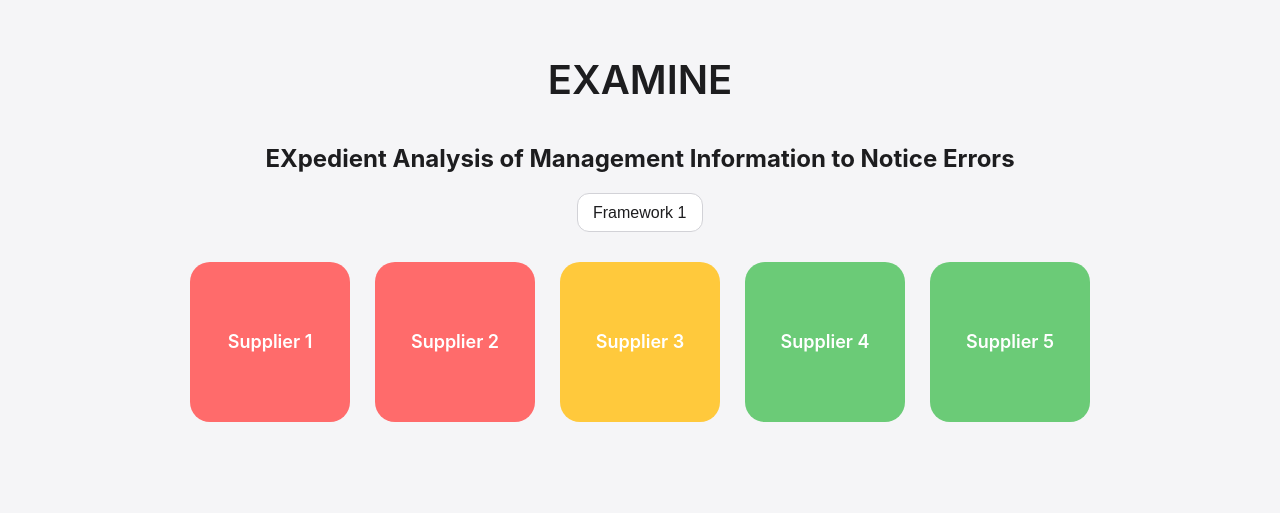
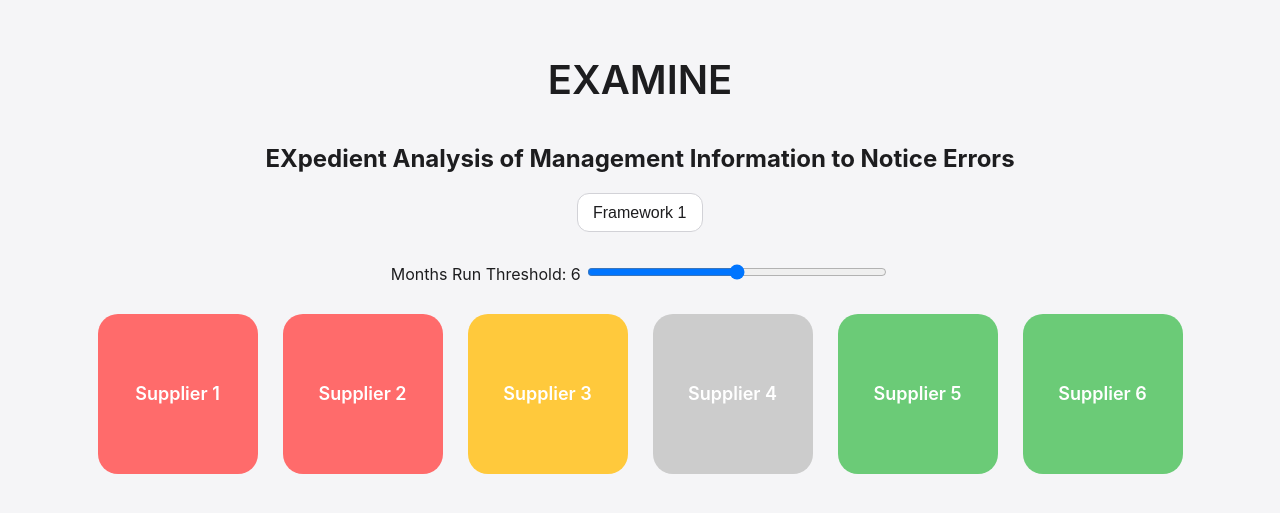
Before and after one commit to Crown-Commercial-Service/ccs-ai-examine, a Flask app: page / in a window 1280 px wide. Shown: the top 513 px of the page. Run offline with Flask 3, Linux system fonts and the light colour scheme.

Commit message:
Add slider-dependent colouring

```diff
--- a/app.py
+++ b/app.py
@@ -6,6 +6,8 @@ app = Flask(__name__)
 
 def load_suppliers_data():
     df = pd.read_csv('suppliers.csv')
+    if 'color' in df.columns:
+        df = df.drop(columns=['color'])
     suppliers_data = {}
     for framework, group in df.groupby('framework'):
         suppliers_list = group.to_dict('records')
--- a/static/css/style.css
+++ b/static/css/style.css
@@ -40,6 +40,14 @@ select {
     cursor: pointer;
 }
 
+.slider-container {
+    margin-bottom: 30px;
+}
+
+input[type="range"] {
+    width: 300px;
+}
+
 .suppliers-container {
     display: flex;
     justify-content: center;
@@ -61,6 +69,7 @@ select {
     border: none;
     border-radius: 20px;
     transition: transform 0.2s ease-in-out, box-shadow 0.2s ease-in-out;
+    background-color: #cccccc;
 }
 
 .supplier-box:hover {
--- a/static/js/script.js
+++ b/static/js/script.js
@@ -1,10 +1,35 @@
 document.addEventListener('DOMContentLoaded', () => {
     const frameworkSelect = document.getElementById('framework');
-    const suppliersContainer = document = document.getElementById('suppliers-container');
+    const suppliersContainer = document.getElementById('suppliers-container');
     const detailsBox = document.getElementById('supplier-details');
+    const thresholdSlider = document.getElementById('threshold');
+    const thresholdValue = document.getElementById('threshold-value');
 
     function formatCurrency(value) {
         return new Intl.NumberFormat('en-GB', { style: 'currency', currency: 'GBP' }).format(value);
+    }
+
+    function updateSupplierColors() {
+        const threshold = parseInt(thresholdSlider.value, 10);
+        thresholdValue.textContent = threshold;
+        const supplierBoxes = document.querySelectorAll('.supplier-box');
+        supplierBoxes.forEach(box => {
+            const details = JSON.parse(box.dataset.details);
+            const reportedSpend = details['Reported spend'];
+            const contractEnd = new Date(details['Contract end']);
+            const monthsRun = details['Months Run So Far'];
+            const today = new Date();
+
+            box.classList.remove('red', 'yellow', 'green');
+
+            if (reportedSpend > 0) {
+                box.classList.add('green');
+            } else if (contractEnd < today) {
+                box.classList.add('red');
+            } else if (monthsRun > threshold) {
+                box.classList.add('yellow');
+            }
+        });
     }
 
     function attachEventListenersToSupplierBoxes() {
@@ -45,15 +70,19 @@ document.addEventListener('DOMContentLoaded', () => {
                 suppliersContainer.innerHTML = '';
                 suppliers.forEach(supplier => {
                     const supplierBox = document.createElement('div');
-                    supplierBox.className = `supplier-box ${supplier.color}`;
+                    supplierBox.className = 'supplier-box';
                     supplierBox.dataset.details = JSON.stringify(supplier.details);
                     supplierBox.dataset.name = supplier.name;
                     supplierBox.textContent = supplier.name;
                     suppliersContainer.appendChild(supplierBox);
                 });
                 attachEventListenersToSupplierBoxes();
+                updateSupplierColors();
             });
     });
 
+    thresholdSlider.addEventListener('input', updateSupplierColors);
+
     attachEventListenersToSupplierBoxes();
+    updateSupplierColors();
 });
--- a/suppliers.csv
+++ b/suppliers.csv
@@ -1,9 +1,10 @@
-framework,name,color,buyer_name,contract_value,contract_start,contract_end,reported_spend
-Framework 1,Supplier 1,red,Buyer A,2000000,2020-10-23,2024-10-23,0
-Framework 1,Supplier 2,red,Buyer B,1000000,2020-04-18,2024-04-18,0
-Framework 1,Supplier 3,yellow,Buyer C,4000000,2024-07-01,2026-07-01,0
-Framework 1,Supplier 4,green,Buyer D,3000000,2020-07-01,2024-02-12,2000000
-Framework 1,Supplier 5,green,Buyer E,5000000,2021-09-05,2023-09-05,5000000
-Framework 2,Supplier 6,red,Buyer F,6000000,2021-11-28,2023-11-28,0
-Framework 2,Supplier 7,yellow,Buyer G,7000000,2023-01-15,2027-01-15,0
-Framework 2,Supplier 8,green,Buyer H,8000000,2024-08-20,2025-08-20,8000000
+framework,name,buyer_name,contract_value,contract_start,contract_end,reported_spend
+Framework 1,Supplier 1,Buyer A,2000000,2020-10-23,2024-10-23,0
+Framework 1,Supplier 2,Buyer B,1000000,2020-04-18,2024-04-18,0
+Framework 1,Supplier 3,Buyer C,4000000,2024-07-01,2026-07-01,0
+Framework 1,Supplier 4,Buyer D,4000000,2025-07-01,2027-07-01,0
+Framework 1,Supplier 5,Buyer E,3000000,2020-07-01,2024-02-12,2000000
+Framework 1,Supplier 6,Buyer F,5000000,2021-09-05,2023-09-05,5000000
+Framework 2,Supplier 7,Buyer G,6000000,2021-11-28,2023-11-28,0
+Framework 2,Supplier 8,Buyer H,7000000,2023-01-15,2027-01-15,0
+Framework 2,Supplier 9,Buyer I,8000000,2024-08-20,2025-08-20,8000000
--- a/templates/index.html
+++ b/templates/index.html
@@ -16,9 +16,13 @@
             {% endfor %}
         </select>
     </div>
+    <div class="slider-container">
+        <label for="threshold">Months Run Threshold: <span id="threshold-value">6</span></label>
+        <input type="range" id="threshold" name="threshold" min="0" max="12" value="6">
+    </div>
     <div id="suppliers-container" class="suppliers-container">
         {% for supplier in suppliers %}
-        <div class="supplier-box {{ supplier.color }}" data-details='{{ supplier.details | tojson }}' data-name='{{ supplier.name }}'>
+        <div class="supplier-box" data-details='{{ supplier.details | tojson }}' data-name='{{ supplier.name }}'>
             {{ supplier.name }}
         </div>
         {% endfor %}
```
